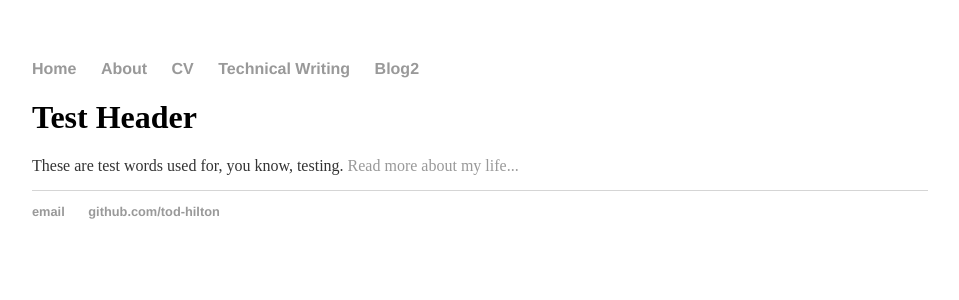
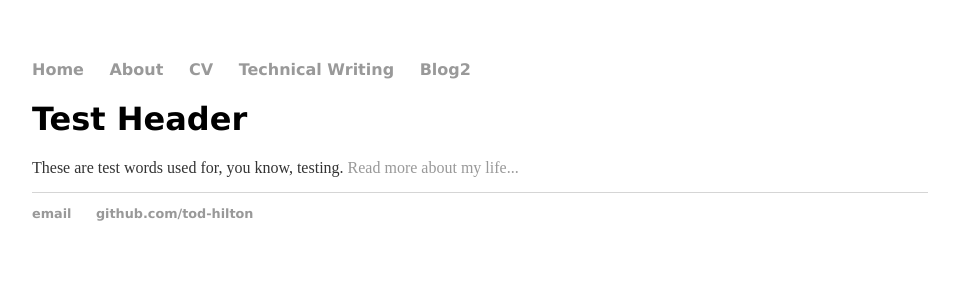
Before and after one commit to HiltonTod/testing, a Jekyll site: the page built from index.html, in a window 1280 px wide. Shown: the top 300 px of the page, without its empty margins (160-1119 px from the left). Built offline with Jekyll 4.4.1, drawn with Linux system fonts in a browser that asks for light colours.

Commit message:
Update main.css

```diff
--- a/css/main.css
+++ b/css/main.css
@@ -3,7 +3,7 @@ body {
     width: 70%;
 }
 nav ul, footer ul {
-    font-family:'Helvetica', 'Arial', 'Sans-Serif';
+    font-family:'Verdana', 'Helvetica', 'Arial', 'Sans-Serif';
     padding: 0px;
     list-style: none;
     font-weight: bold;
@@ -21,7 +21,7 @@ a:hover {
 }
 h1 {
     font-size: 2em;
-/*    font-family:'Helvetica', 'Arial', 'Sans-Serif'; */
+    font-family:'Verdana', 'Helvetica', 'Arial', 'Sans-Serif';
 }
 p {
     font-size: 1.em;
```
